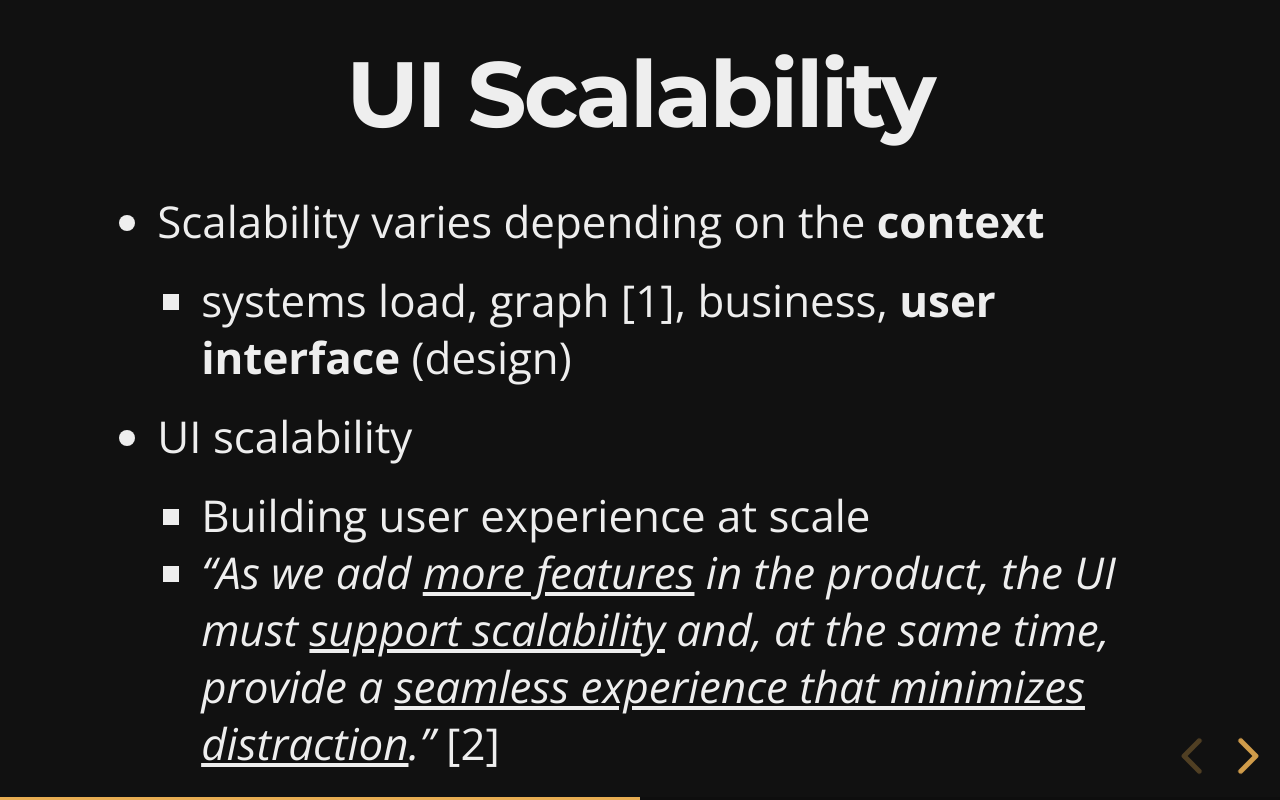
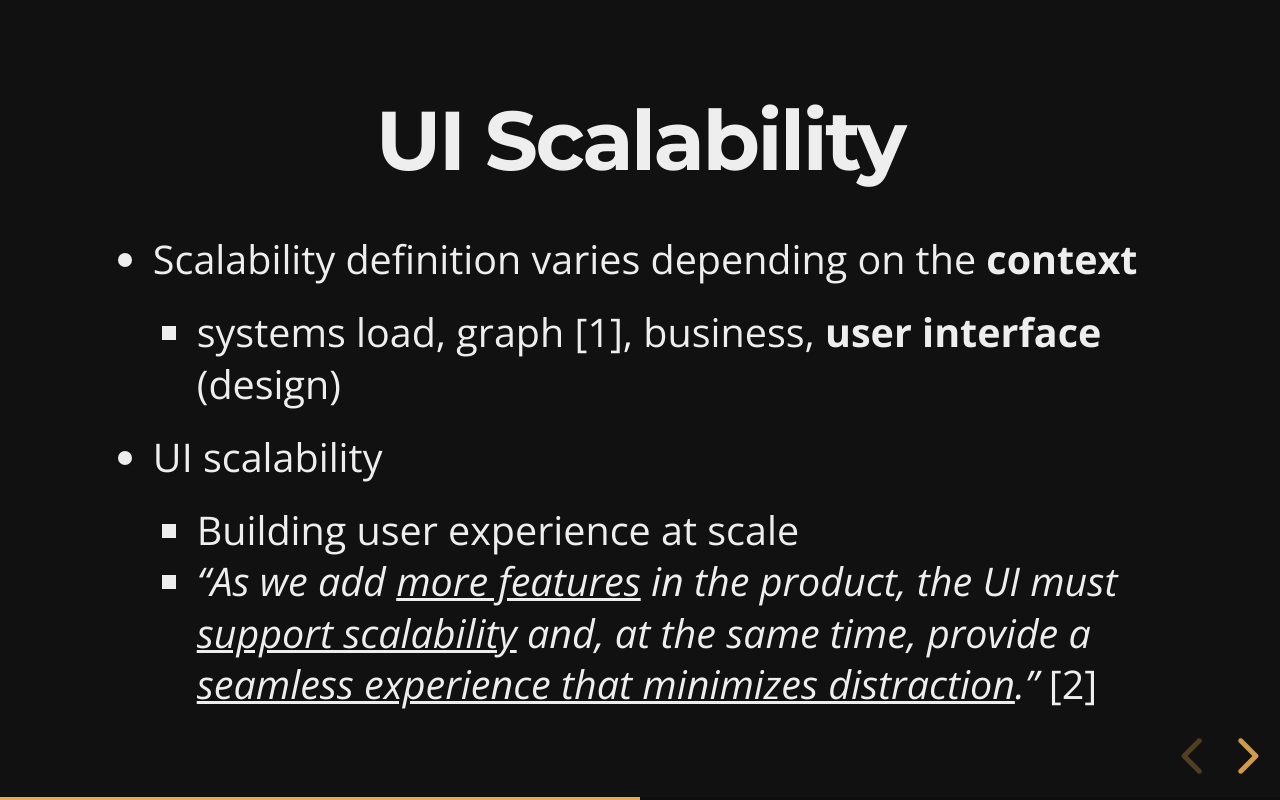
Before and after one commit to kinow/nzrse-2020-cylc-ui-scalability, a website: page index.html in a window 1280 px wide. Both pictures are taken after a click on the button "next slide". Drawn offline with nearby package versions, Linux system fonts and the light colour scheme.

Commit message:
Font size

```diff
--- a/index.html
+++ b/index.html
@@ -25,11 +25,11 @@
 					</p>
 				</section>
 
-				<section data-markdown>
+				<section data-markdown style="font-size: 90%">
 					<textarea data-template>
 						## UI Scalability
 
-						- Scalability varies depending on the **context**
+						- Scalability definition varies depending on the **context**
 						  - systems load, graph [1], business, **user interface** (design)
 
 						- UI scalability
```
